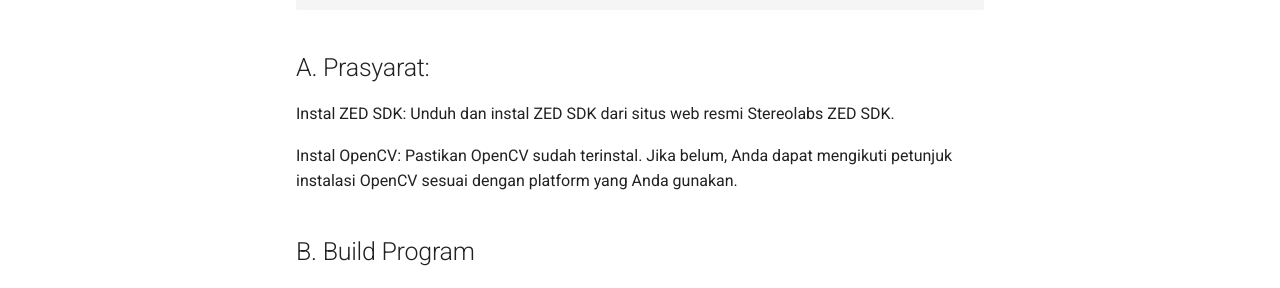
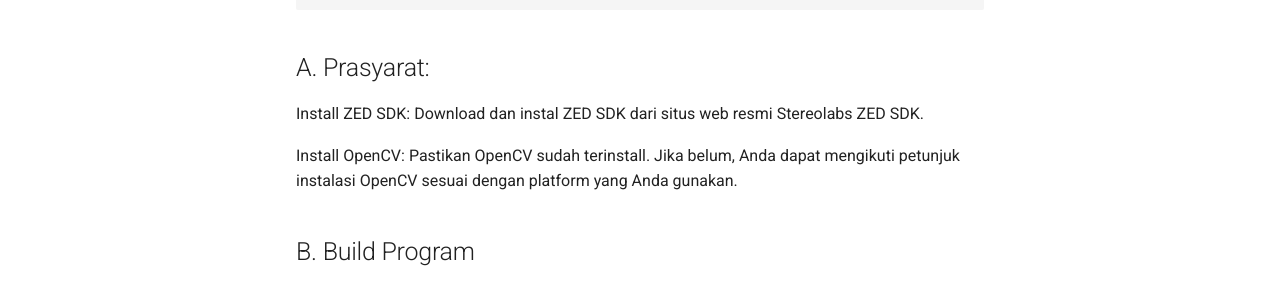
Before and after one commit to Barelang63-BRAIL/Barelang63-Dokumentasi, an MkDocs documentation site: the page built from docs/VISION/record_zed.md, in a window 1280 px wide and 1195 px high. Shown: the part 299-587 px from the top of the window. Built offline with MkDocs 1.6.1 and Material for MkDocs 9.7.7, drawn with Linux system fonts in a browser that asks for light colours.

Commit message:
tambahan

```diff
--- a/docs/VISION/record_zed.md
+++ b/docs/VISION/record_zed.md
@@ -7,9 +7,9 @@ git clone https://github.com/dsyahput/Capture-and-Record-Video-using-Zed-Camera.
 
 ## A. Prasyarat:
 
-Instal ZED SDK: Unduh dan instal ZED SDK dari situs web resmi Stereolabs ZED SDK.
+Install ZED SDK: Download dan instal ZED SDK dari situs web resmi Stereolabs ZED SDK.
 
-Instal OpenCV: Pastikan OpenCV sudah terinstal. Jika belum, Anda dapat mengikuti petunjuk instalasi OpenCV sesuai dengan platform yang Anda gunakan.
+Install OpenCV: Pastikan OpenCV sudah terinstall. Jika belum, Anda dapat mengikuti petunjuk instalasi OpenCV sesuai dengan platform yang Anda gunakan.
 
 ## B. Build Program
 Buat direktori build: Buka terminal dan navigasikan ke direktori yang berisi program dan file CMakeLists.txt, lalu buat direktori build:
```
